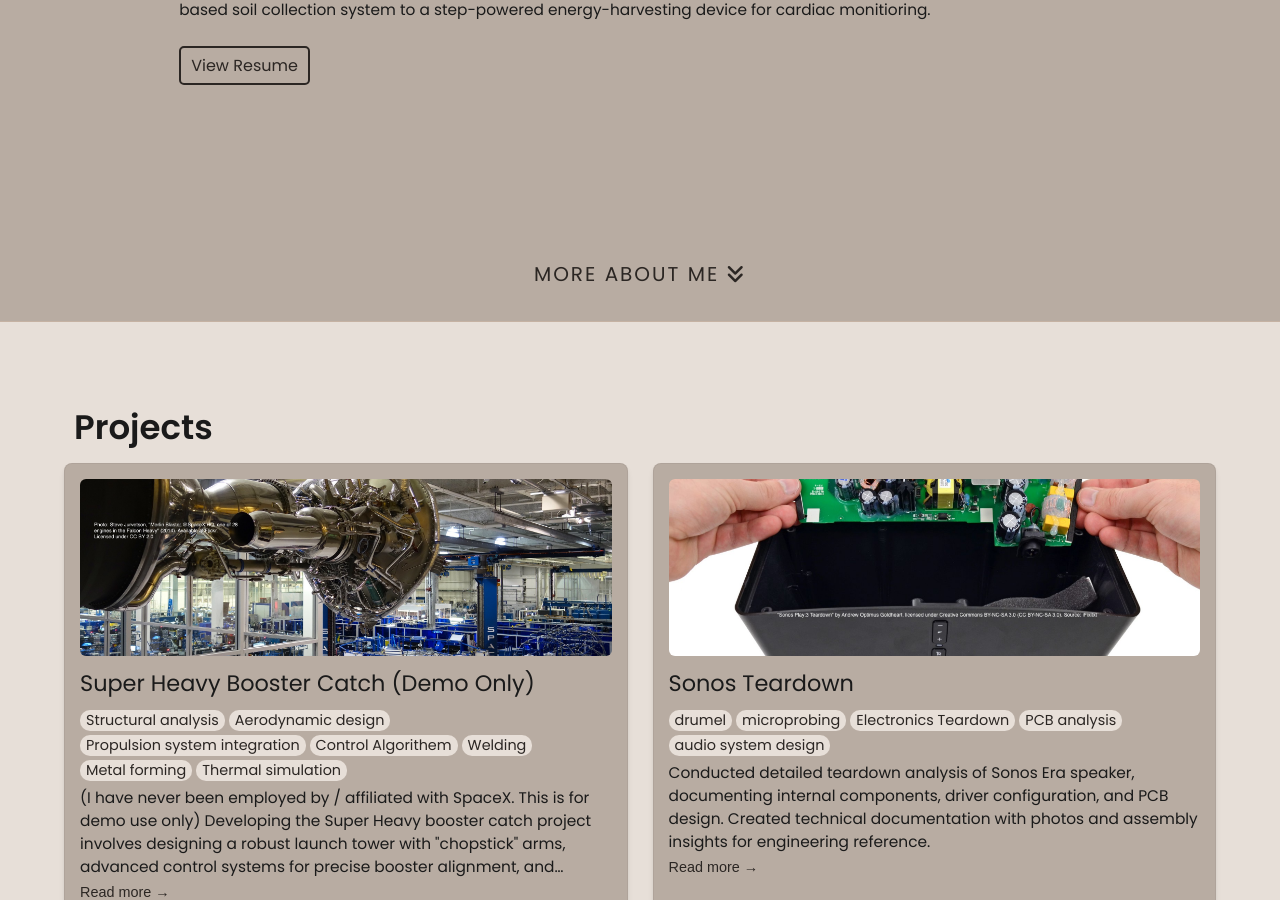
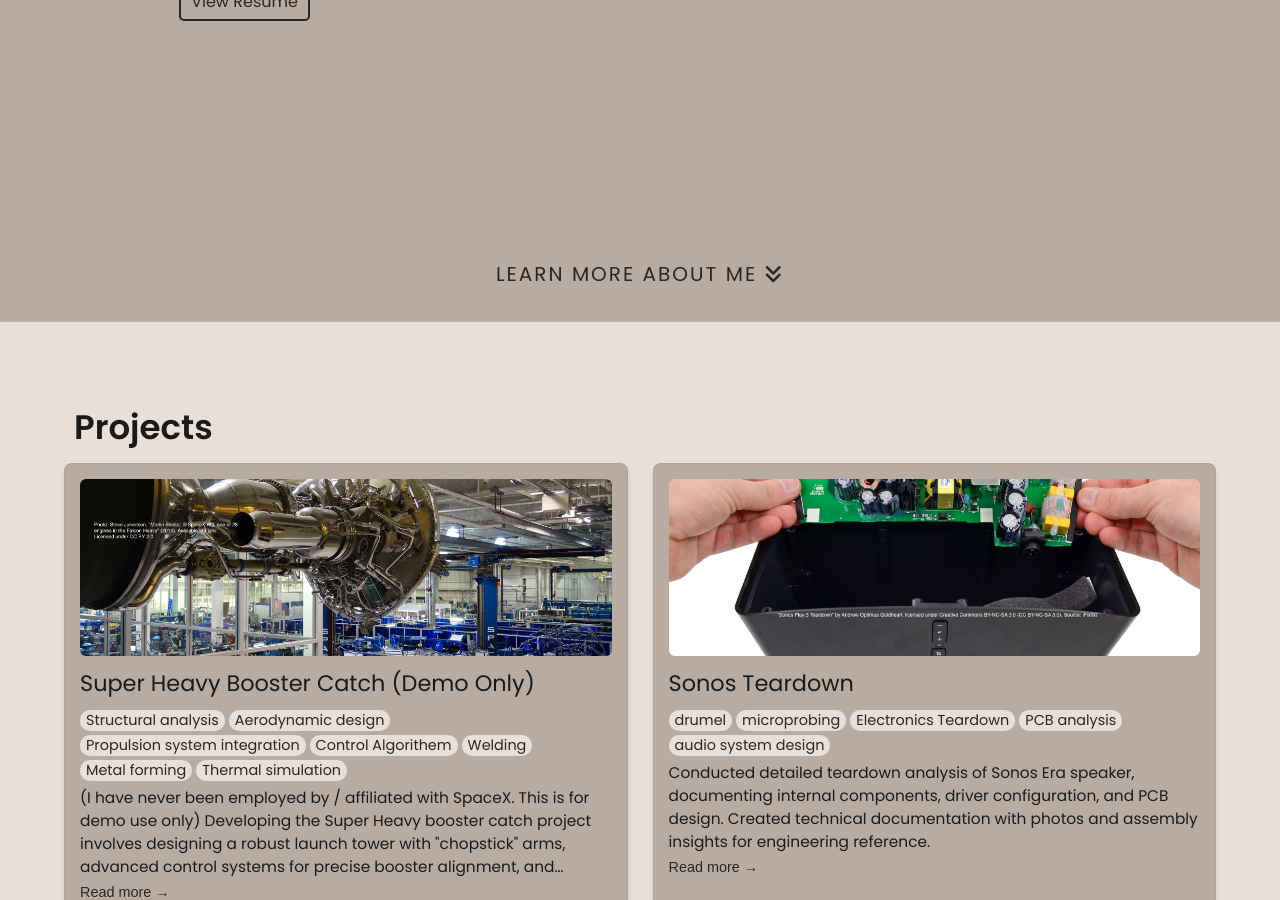
Before and after one commit to oliviatolliver/oliviatolliver.github.io, a Jekyll site: the page built from index.html, in a window 1280 px wide and 900 px high, scrolled down 578 px. Built offline with Jekyll 4.4.1, drawn with Linux system fonts in a browser that asks for light colours.

Commit message:
undoing previous change

```diff
--- a/_includes/hero.html
+++ b/_includes/hero.html
@@ -69,7 +69,7 @@
                     {% endif %}
                 </h2>
 
-                <h2> {{site.headline}} </h2>
+                <h3> {{site.headline}} </h3>
                 <p> {{site.description}}</p>
                 <div class="links">
                     <a href="{{site.resume-url}}" target="_blank" rel="noopener noreferrer">
@@ -81,7 +81,7 @@
 
         <div class="hero-arrow">
             <a href="#projects">
-                More About Me
+                Learn More About Me
                 <i class="fa-solid fa-angles-down"></i>
             </a>
         </div>
```
